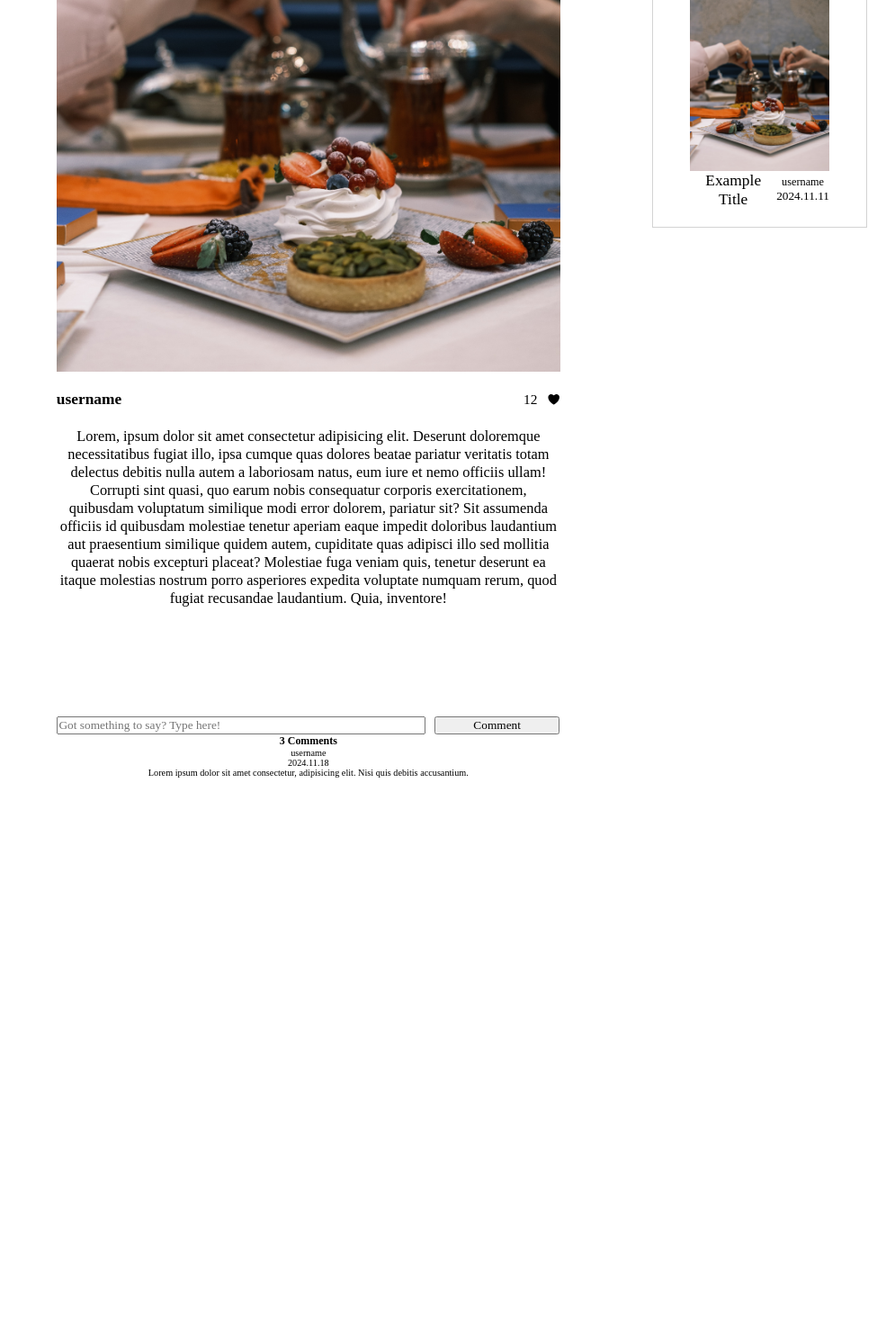
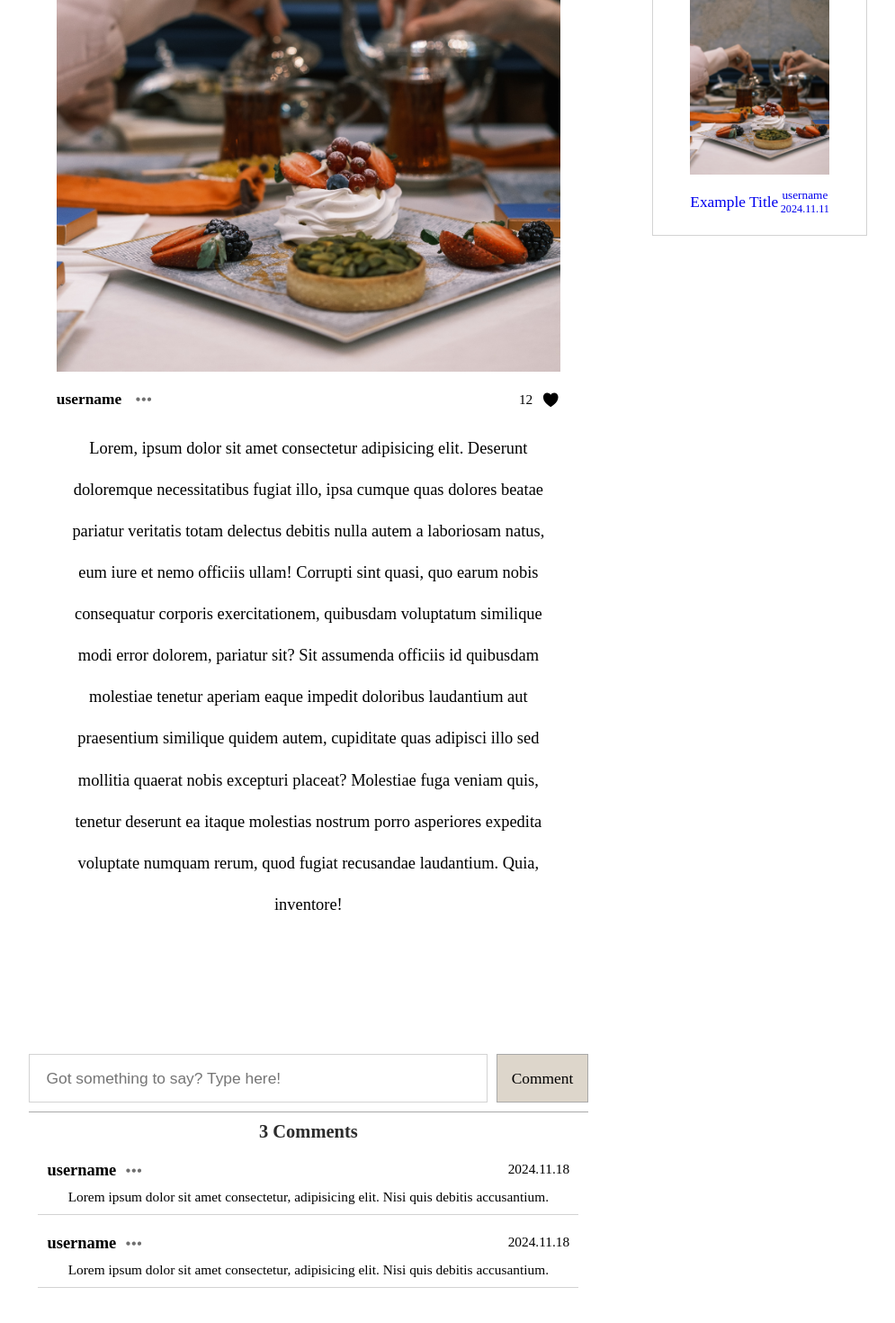
Before and after one commit to DevJennyKim/LifeLog-Client, a React (Vite) app: page /posts/1 in a window 1280 px wide. Shown: the part 502-1972 px from the top of the page at 90% size, without its empty margins (142-1137 px from the left). Before the commit the page ends 1510 px from the top, so only its background shows below. Built offline with nearby package versions, Linux system fonts and the light colour scheme; no server answers; a web font is replaced by a local one.

Commit message:
start making feature

```diff
--- a/src/components/Comments/Comments.jsx
+++ b/src/components/Comments/Comments.jsx
@@ -1,4 +1,5 @@
 import './Comments.scss';
+import { SlOptions } from 'react-icons/sl';
 
 function Comments() {
   return (
@@ -16,17 +17,32 @@ function Comments() {
       </form>
       <div className="comments__list">
         <h3 className="comments__title">3 Comments</h3>
-        <div className="comments__item-container">
-          <div className="comments__item">
-            <div className="comments__author">
+        <div className="comments__item">
+          <div className="comments__author">
+            <div className="comments__username-and-feature">
               <p className="comments__username">username</p>
-              <p className="comments__created-at">2024.11.18</p>
+              <SlOptions className="comments__options" />
             </div>
-            <p className="comments__item-comment">
-              Lorem ipsum dolor sit amet consectetur, adipisicing elit. Nisi
-              quis debitis accusantium.
-            </p>
+            <p className="comments__created-at">2024.11.18</p>
           </div>
+          <p className="comments__comment">
+            Lorem ipsum dolor sit amet consectetur, adipisicing elit. Nisi quis
+            debitis accusantium.
+          </p>
+        </div>
+        {/*  */}
+        <div className="comments__item">
+          <div className="comments__author">
+            <div className="comments__username-and-feature">
+              <p className="comments__username">username</p>
+              <SlOptions className="comments__options" />
+            </div>
+            <p className="comments__created-at">2024.11.18</p>
+          </div>
+          <p className="comments__comment">
+            Lorem ipsum dolor sit amet consectetur, adipisicing elit. Nisi quis
+            debitis accusantium.
+          </p>
         </div>
       </div>
     </div>
--- a/src/components/Comments/Comments.scss
+++ b/src/components/Comments/Comments.scss
@@ -4,16 +4,86 @@
 
 .comments {
   margin: 4% 10% 10% 10%;
+  @include desktop {
+    margin: 5rem;
+  }
   &__form {
     display: flex;
     justify-content: space-between;
-    padding: 0 1rem;
+    padding-bottom: 1rem;
     gap: 1rem;
   }
   &__input {
     flex: 1.5;
+    padding: 0.5rem 1rem;
+    border: 1px solid lightgray;
+    outline: none;
+    @include desktop {
+      font-family: Arial, Helvetica, sans-serif;
+      padding: 1.5rem 1.8rem;
+      font-size: 1.7rem;
+    }
   }
   &__submit {
-    flex: 0.5;
+    background-color: $btn-color;
+    border: 1px solid darkgray;
+    padding: 0 0.5rem;
+    @include desktop {
+      font-size: 1.7rem;
+      padding: 0 1.5rem;
+    }
+  }
+
+  &__list {
+    @include column;
+    border-top: 1px solid darkgray;
+    padding: 1rem;
+    gap: 1rem;
+  }
+  &__title {
+    font-size: 1.5rem;
+    font-family: 'open-sans';
+    color: rgb(43, 43, 43);
+    @include desktop {
+      font-family: 'open-sans';
+      font-size: 2rem;
+    }
+  }
+  &__item {
+    @include column;
+    gap: 1rem;
+    padding: 1rem;
+    border-bottom: 1px solid lightgray;
+  }
+  &__author {
+    display: flex;
+    justify-content: space-between;
+  }
+  &__username {
+    font-weight: 600;
+    font-size: 1.7rem;
+    @include desktop {
+      font-size: 1.8rem;
+    }
+  }
+  &__username-and-feature {
+    display: flex;
+    align-items: center;
+    gap: 1rem;
+  }
+  &__options {
+    font-size: 1.7rem;
+    color: rgb(112, 112, 112);
+  }
+
+  &__created-at {
+    font-family: 'open-sans';
+    font-size: 1.2rem;
+    @include desktop {
+      font-size: 1.5rem;
+    }
+  }
+  &__comment {
+    font-size: 1.5rem;
   }
 }
--- a/src/components/PostDetail/PostDetail.jsx
+++ b/src/components/PostDetail/PostDetail.jsx
@@ -1,5 +1,7 @@
 import EgImg from '../../assets/images/5.png';
 import { IoHeart } from 'react-icons/io5';
+import { SlOptions } from 'react-icons/sl';
+
 function PostDetail() {
   return (
     <div className="single-post">
@@ -12,7 +14,10 @@ function PostDetail() {
         <div className="single-post__post">
           <img src={EgImg} alt="postImg" className="single-post__img" />
           <div className="single-post__author">
-            <p className="single-post__username">username</p>
+            <div className="single-post__username-and-feature">
+              <p className="single-post__username">username</p>
+              <SlOptions className="single-post__options" />
+            </div>
             <div className="single-post__likes">
               <p className="single-post__num-like">12</p>
               <IoHeart className="single-post__like-icon" />
--- a/src/pages/PostDetailPage/PostDetailPage.jsx
+++ b/src/pages/PostDetailPage/PostDetailPage.jsx
@@ -2,11 +2,14 @@ import './PostDetailPage.scss';
 import PostListInDetail from '../../components/PostListInDetail/PostListInDetail';
 import PostDetail from '../../components/PostDetail/PostDetail';
 import Comments from '../../components/Comments/Comments';
+import { Link } from 'react-router-dom';
 function PostDetailPage() {
   return (
     <main className="post-detail-page">
       <section className="post-detail-page__list">
-        <PostListInDetail />
+        <Link to="/posts/:postId">
+          <PostListInDetail />
+        </Link>
       </section>
       <section className="post-detail-page__content">
         <PostDetail />
--- a/src/pages/PostDetailPage/PostDetailPage.scss
+++ b/src/pages/PostDetailPage/PostDetailPage.scss
@@ -71,6 +71,7 @@
       flex-direction: column;
       margin: 1.5rem 3rem;
       padding: 0.5rem 1rem;
+      gap: 1.5rem;
     }
     &:last-child {
       border-bottom: none;
@@ -100,10 +101,11 @@
     }
   }
   &__username {
-    font-size: 1.2rem;
+    font-size: 1.3rem;
   }
   &__created-at {
-    font-size: 1.3rem;
+    font-family: 'open-sans';
+    font-size: 1.2rem;
   }
 }
 
@@ -131,6 +133,7 @@
     font-size: 2rem;
   }
   &__date {
+    font-family: 'open-sans';
     font-size: 1.6rem;
   }
   &__post {
@@ -162,13 +165,28 @@
     font-weight: 600;
     font-size: 1.7rem;
   }
+  &__username-and-feature {
+    display: flex;
+    align-items: center;
+    gap: 1.5rem;
+  }
+  &__options {
+    color: rgb(112, 112, 112);
+    font-size: 1.7rem;
+  }
   &__num-like {
+    font-family: 'open-sans';
     font-size: 1.5rem;
   }
   &__like-icon {
-    font-size: 1.5rem;
+    font-size: 2rem;
   }
   &__desc {
     font-size: 1.6rem;
+    line-height: 1.7;
+    @include desktop {
+      font-size: 1.8rem;
+      line-height: 2.5;
+    }
   }
 }
--- a/src/style/partials/_variables.scss
+++ b/src/style/partials/_variables.scss
@@ -6,4 +6,4 @@ $bg-color: #aca8a4;
 $dark-brown: #5a554c;
 $white-gray: #ebe7e7;
 $nav-font-color: #eaeaea;
-$orange: #ff914d;
+$btn-color: #ddd6cb;
```
